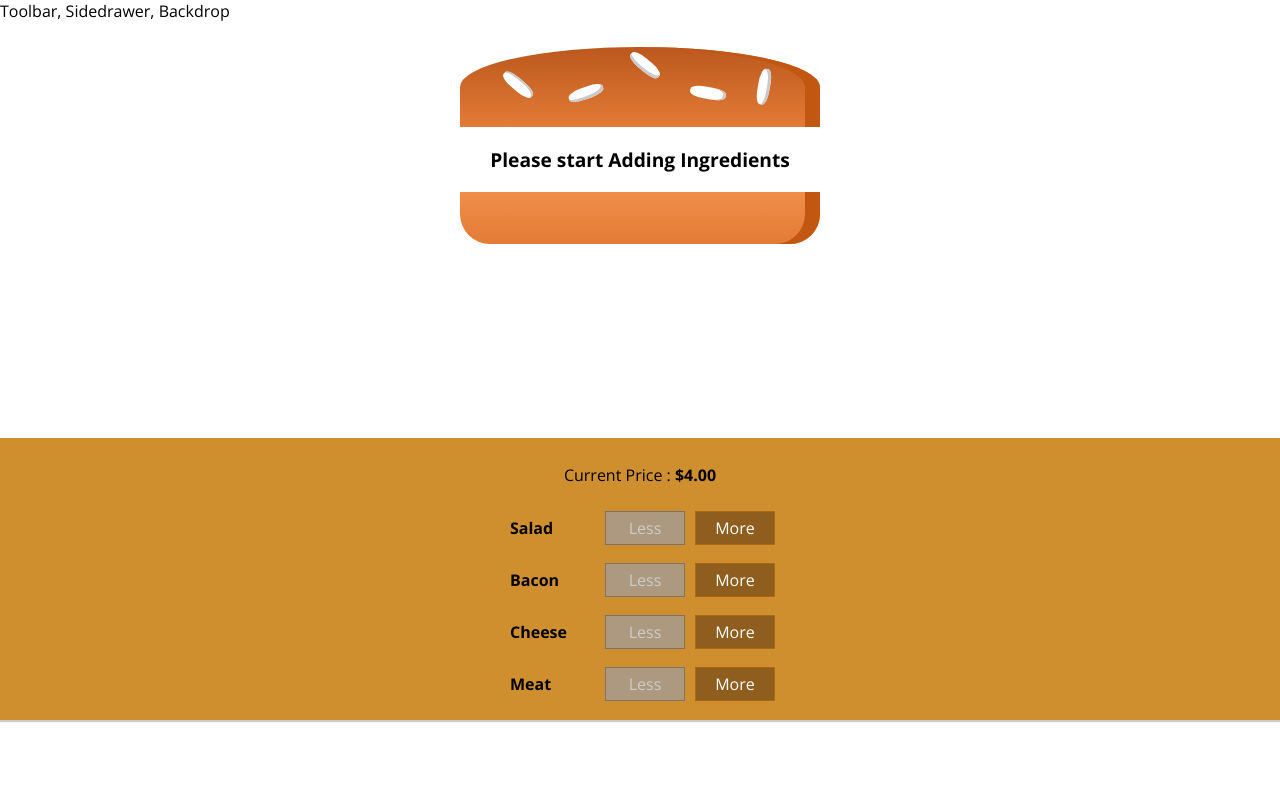
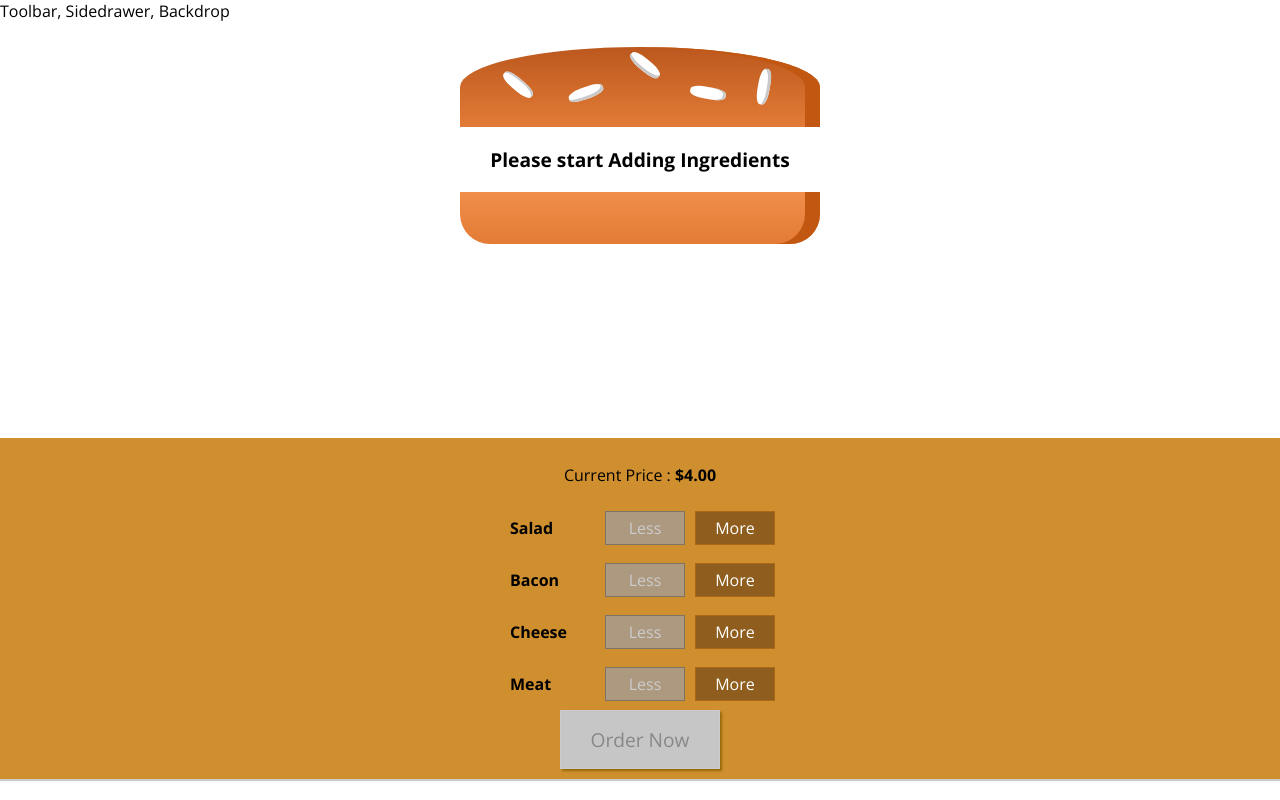
Before and after one commit to ArvindSinghRawat/Burger-Builder, a React (Create React App) app: page / in a window 1280 px wide. Built offline with nearby package versions, Linux system fonts and the light colour scheme.

Commit message:
Added Order Now Button in Burger Builder
- Added Button Order Now
- Added State : purchasable which manages that burger is purchasable or
not

```diff
--- a/src/components/Burger/BuildControls/BuildControls.js
+++ b/src/components/Burger/BuildControls/BuildControls.js
@@ -29,6 +29,9 @@ const buildControls = (props) => {
           disabled={props.disabled[control.type]}
         />
       ))}
+      <button className={styles.OrderButton} disabled={!props.purchasable}>
+        Order Now
+      </button>
     </div>
   );
 };
--- a/src/components/Burger/BuildControls/BuildControls.module.css
+++ b/src/components/Burger/BuildControls/BuildControls.module.css
@@ -8,3 +8,45 @@
   margin: auto;
   padding: 10px 0;
 }
+
+.OrderButton {
+  background-color: #dad735;
+  outline: none;
+  cursor: pointer;
+  border: 1px solid #966909;
+  color: #966909;
+  font-family: inherit;
+  font-size: 1.2em;
+  padding: 15px 30px;
+  box-shadow: 2px 2px 2px #966909;
+}
+
+.OrderButton:hover,
+.OrderButton:active {
+  background-color: #a0db41;
+  border: 1px solid #966909;
+  color: #966909;
+}
+
+.OrderButton:disabled {
+  background-color: #c7c6c6;
+  cursor: not-allowed;
+  border: 1px solid #ccc;
+  color: #888888;
+}
+
+.OrderButton:not(:disabled) {
+  animation: enable 0.3s linear;
+}
+
+@keyframes enable {
+  0% {
+    transform: scale(1);
+  }
+  60% {
+    transform: scale(1.1);
+  }
+  100% {
+    transform: scale(1);
+  }
+}
--- a/src/containers/BurgerBuilder/BurgerBuilder.js
+++ b/src/containers/BurgerBuilder/BurgerBuilder.js
@@ -19,6 +19,19 @@ export class BurgerBuilder extends Component {
       meat: 0,
     },
     totalPrice: 4,
+    purchasable: false,
+  };
+
+  updatePurchaseState = (updatedIngredients) => {
+    const ingredients = {
+      ...updatedIngredients,
+    };
+    const sum = Object.keys(ingredients)
+      .map((ingredientsKey) => ingredients[ingredientsKey])
+      .reduce((sum, el) => sum + el, 0);
+    this.setState({
+      purchasable: sum > 0 ? true : false,
+    });
   };
 
   addIngredientHandler = (type) => {
@@ -35,6 +48,7 @@ export class BurgerBuilder extends Component {
       totalPrice: newPrice,
       ingredients: updatedIngredients,
     });
+    this.updatePurchaseState(updatedIngredients);
   };
 
   deductIngredientHandler = (type) => {
@@ -54,6 +68,7 @@ export class BurgerBuilder extends Component {
       totalPrice: newPrice,
       ingredients: updatedIngredients,
     });
+    this.updatePurchaseState(updatedIngredients);
   };
 
   render() {
@@ -76,6 +91,7 @@ export class BurgerBuilder extends Component {
             ingredientRemoved={this.deductIngredientHandler}
             disabled={disabledInfo}
             price={this.state.totalPrice}
+            purchasable={this.state.purchasable}
           />
         </div>
       </Aux>
```
